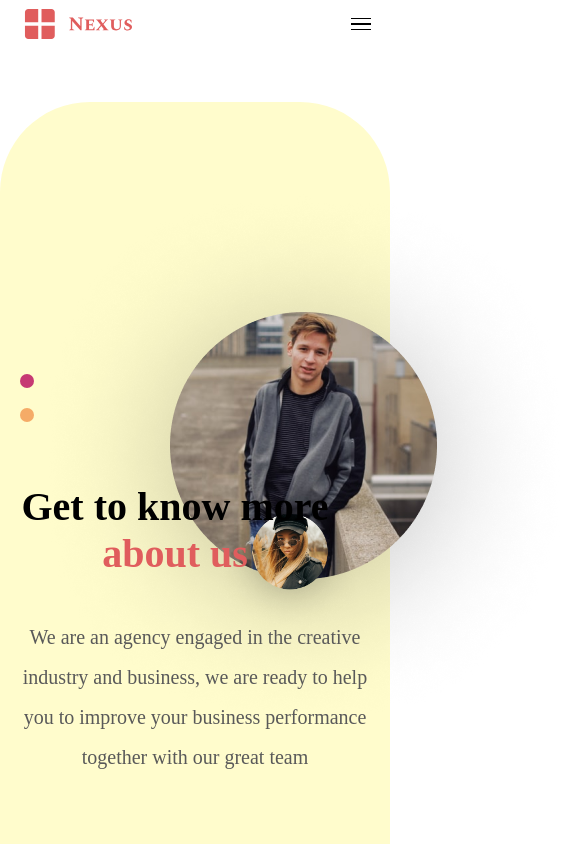
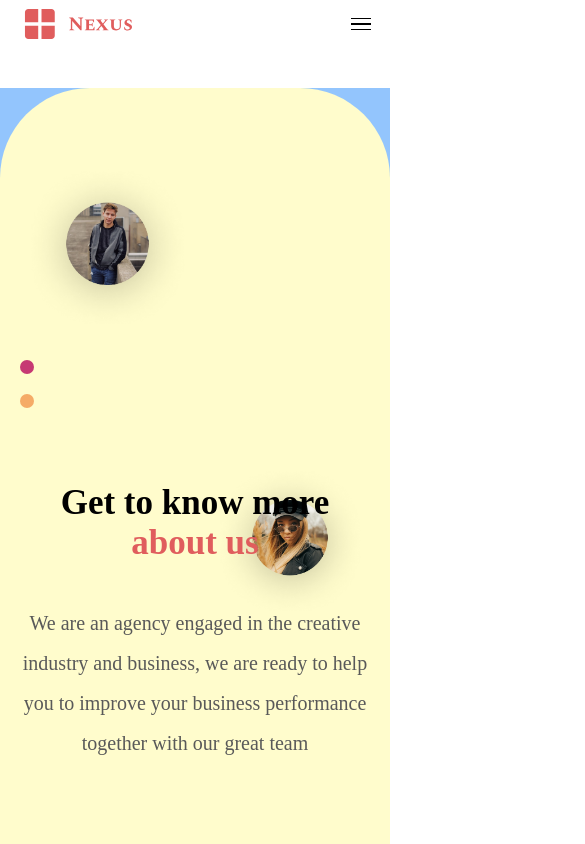
Before and after one commit to auscode/brochure-website, a React (Vite) app: page /about in a window 390 px wide. Shown: the top 844 px of the page, 585 px wide, since content can reach past the window. Built offline with nearby package versions, Linux system fonts and the light colour scheme; a web font is replaced by a local one.

Commit message:
menu in sm

```diff
--- a/src/pages/About/index.jsx
+++ b/src/pages/About/index.jsx
@@ -16,8 +16,8 @@ const AboutPage = () => {
 
   return (
     <>
-      <div className="bg-white-A700 flex flex-col font-sourcesanspro gap-[54px] items-start justify-start mx-auto w-full">
-        <div className="flex flex-col items-center w-full">
+      <div className="bg-white-A700 flex flex-col font-sourcesanspro gap-[54px] sm:gap-5 items-start justify-start mx-auto w-full">
+        {/* <div className="flex flex-col items-center w-full"> */}
           <header className="flex items-center justify-center md:px-5 sm:px-0 w-full">
             <div className="flex flex-row md:gap-10 items-center justify-between ml-[164px] mr-[181px] my-[15px] w-[76%] sm:ml-0 sm:mr-0 sm:my-1 sm:w-[90%] ">
               <div className="header-row ">
@@ -113,12 +113,12 @@ const AboutPage = () => {
               </div>
             )}
           </div>
-        </div>
-        <div className="flex flex-col items-start justify-start md:px-5 sm:px-0 w-[91%] md:w-full">
+        {/* </div> */}
+        <div className="flex flex-col items-start justify-start md:px-5 sm:px-0 w-[91%] md:w-full sm:bg-blue-300 ">
           <div className="bg-yellow-100 flex flex-col items-center justify-end md:ml-[0] ml-[130px] p-[53px] md:px-10 sm:px-5 rounded-[90px] w-[91%] md:w-full">
             <div className="flex md:flex-col flex-row md:gap-5 items-start justify-start mt-[19px] w-[88%] md:w-full">
               <div className="flex flex-col md:gap-10 gap-[60px] justify-start w-[10%] md:w-full">
-                <div className="h-40 w-[180%]">
+                <div className="h-40 w-[180%] sm:w-[50%]">
                   <Img
                     className="md:h-auto rounded-[50%] "
                     src="images/img_ellipse11.png"
@@ -140,13 +140,13 @@ const AboutPage = () => {
 
                   <div className="absolute bottom-[0] flex flex-col md:gap-10 gap-[60px] items-center left-[0]">
                     <Text
-                      className="sm:text-[40px] md:text-[46px] text-[50px] text-black-900 flex flex-col mr-10"
+                      className="sm:text-[35px] sm:items-center sm:justify-center md:text-[46px] text-[50px] text-black-900 flex flex-col mr-10 sm:mr-0"
                       size="txtSourceSansProBold50"
                     >
-                      <span className="text-black-900 font-sourcesanspro text-left font-bold">
+                      <span className="text-black-900 font-sourcesanspro text-left font-bold sm:font-semibold">
                         Get to know more{" "}
                       </span>
-                      <span className="text-red-401 font-sourcesanspro text-center font-bold">
+                      <span className="text-red-401 font-sourcesanspro text-center font-bold sm:font-semibold">
                         about us
                       </span>
                     </Text>
--- a/src/pages/Contact/index.jsx
+++ b/src/pages/Contact/index.jsx
@@ -21,7 +21,7 @@ const ContactPage = () => {
   return (
     <>
       <div className="bg-white-A700 flex flex-col font-sourcesanspro gap-[54px] sm:gap-5 items-start justify-start mx-auto w-full overflow-hidden">
-        <div className="flex flex-col items-center w-full">
+        {/* <div className="flex flex-col items-center w-full"> */}
         <header className="flex items-center justify-center md:px-5 sm:px-0 w-full">
           <div className="flex flex-row md:gap-10 items-center justify-between ml-[164px] mr-[181px] my-[15px] w-[76%] sm:ml-0 sm:mr-0 sm:my-1 sm:w-[90%] ">
             <div className="header-row ">
@@ -117,7 +117,7 @@ const ContactPage = () => {
             </div>
           )}
         </div>
-        </div>
+        {/* </div> */}
         <div className="flex flex-col items-start justify-start md:px-5 w-[92%] sm:px-0 md:w-full">
           <div className="bg-blue-50 flex flex-col items-center justify-start md:ml-[0] ml-[121px] p-[51px] md:px-10 sm:px-5 rounded-[90px] w-[91%] md:w-full">
             <div
--- a/src/pages/Works/index.jsx
+++ b/src/pages/Works/index.jsx
@@ -11,13 +11,13 @@ const WorksPage = () => {
   const [isMenuOpen, setIsMenuOpen] = useState(false);
 
   const handleMenuToggle = () => {
-    console.log("handleMenuToggle");
+    // console.log("handleMenuToggle");
     setIsMenuOpen(!isMenuOpen);
   };
 
   return (
     <>
-      <div className="bg-white-A700 flex flex-col font-sourcesanspro gap-[54px] items-start justify-start mx-auto w-full">
+      <div className="bg-white-A700 flex flex-col font-sourcesanspro gap-[54px] sm:gap-5 items-start justify-start mx-auto w-full">
         {/* <div className="flex flex-col items-center w-full"> */}
         <header className="flex items-center justify-center md:px-5 sm:px-0 w-full">
           <div className="flex flex-row md:gap-10 items-center justify-between ml-[164px] mr-[181px] my-[15px] w-[76%] sm:ml-0 sm:mr-0 sm:my-1 sm:w-[90%] ">
```
Lines whose indentation alone changed are shown as unchanged.
